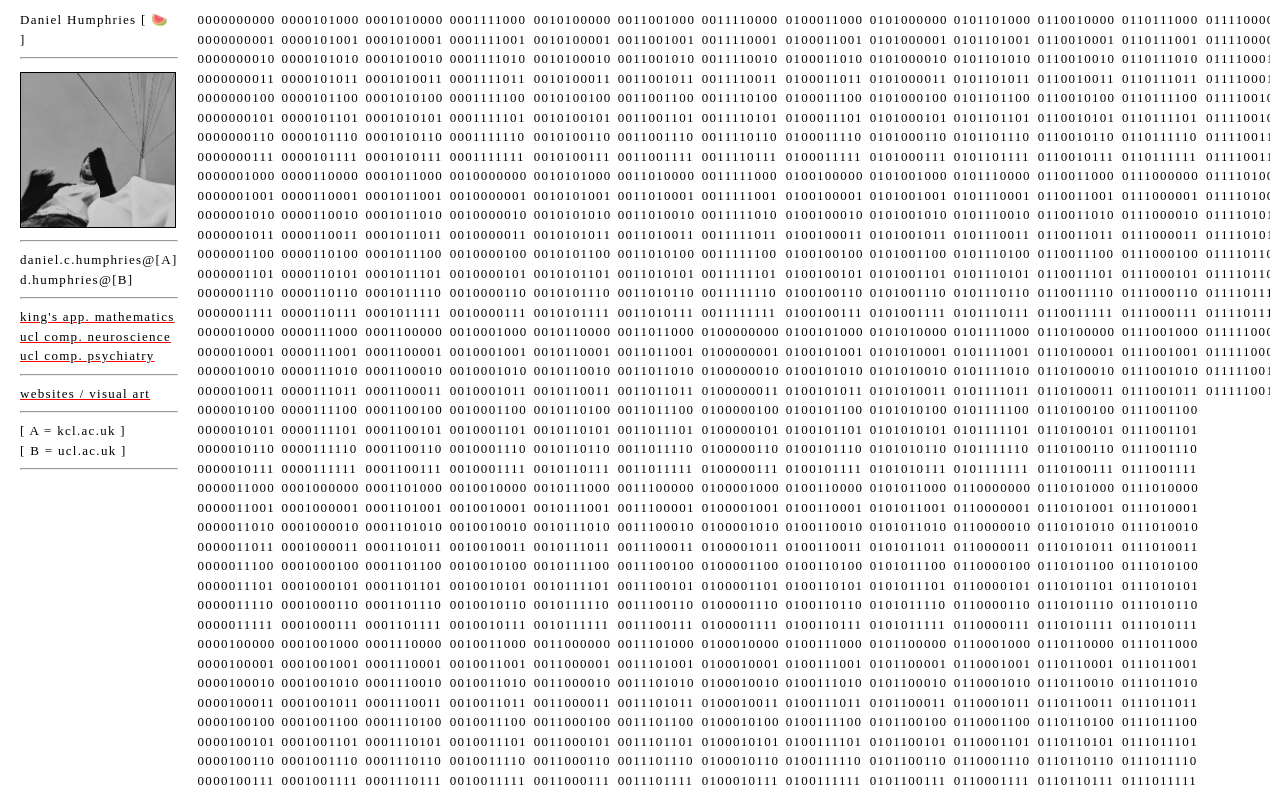
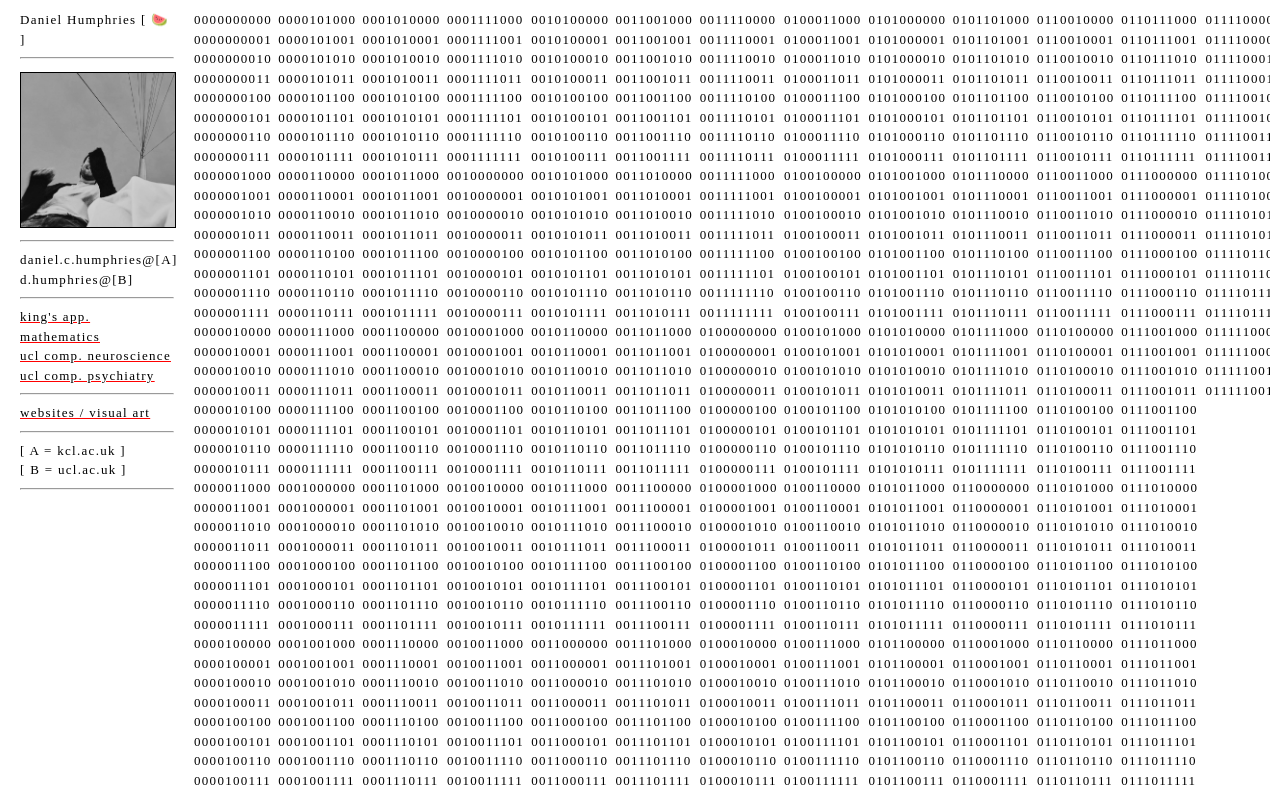
Before and after one commit to aufbau-io/NIELS, a SvelteKit app: page / in a window 1280 px wide. Built offline with nearby package versions, Linux system fonts and the light colour scheme.

Commit message:
edit min width

```diff
--- a/src/routes/+layout.svelte
+++ b/src/routes/+layout.svelte
@@ -89,6 +89,7 @@
 	.header {
 			flex: 0 0 154px; /* Fixed width for the first column */
 			box-sizing: border-box;
+			min-width: 154px;
 			/* Add any specific height if required */
 	}
 
```
